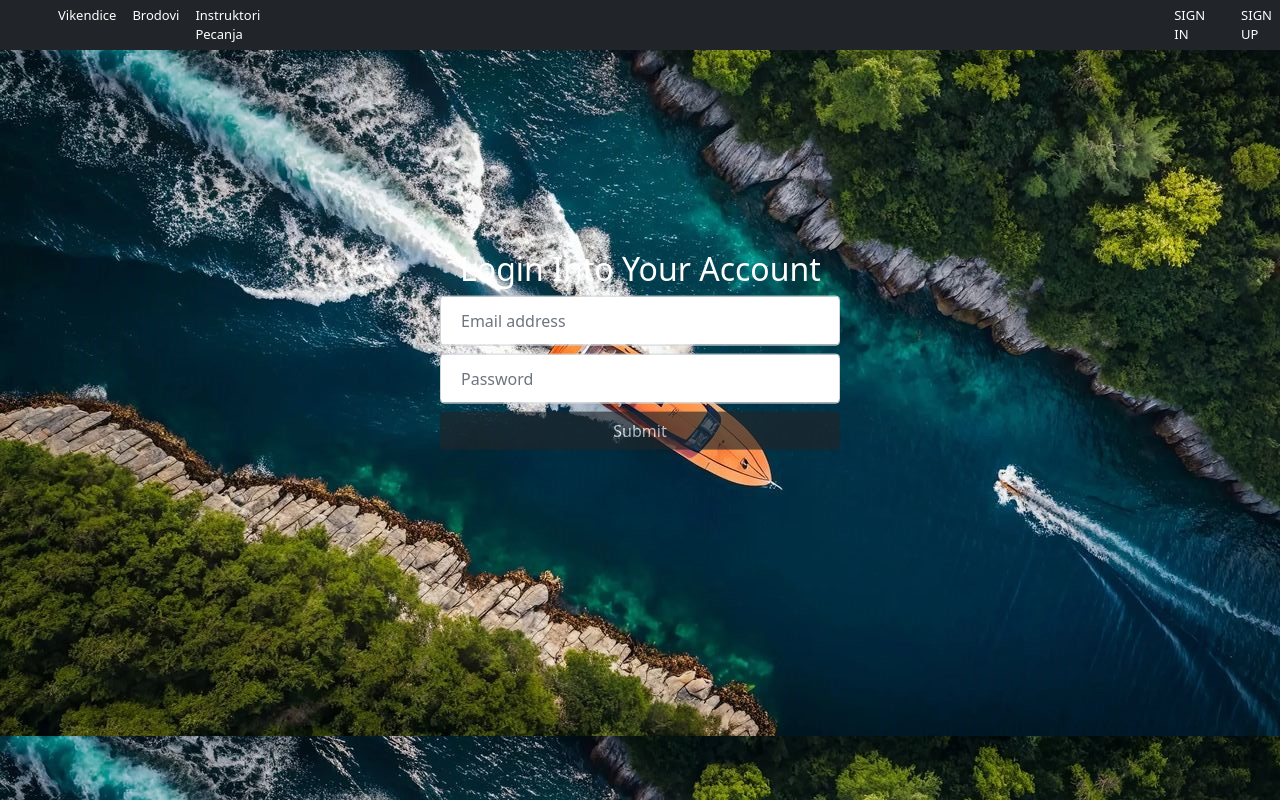
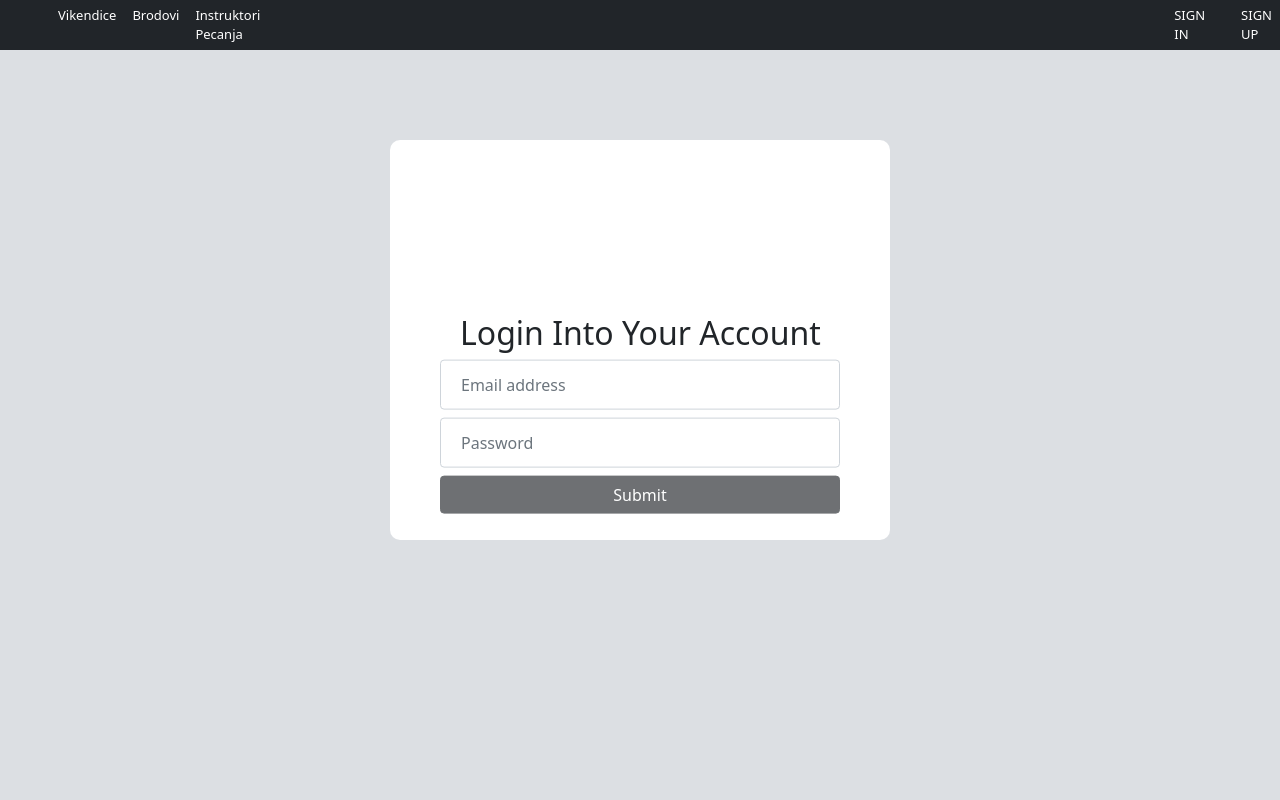
Before and after one commit to sandraTod/MRS_ISA, an Angular app in the folder frontend/: page /loginPage in a window 1280 px wide. Built offline with nearby package versions, Linux system fonts and the light colour scheme.

Commit message:
Update UI: improved leyout and styling

```diff
--- a/frontend/src/app/components/cottages/cottages.component.css
+++ b/frontend/src/app/components/cottages/cottages.component.css
@@ -1,5 +1,16 @@
+.card-container {
+    display: flex;
+    flex-wrap: wrap; /* ide u više redova */
+    gap: 20px; /* razmak između kartica */
+    justify-content: center; /* centriranje */
+    margin-top: 130px;
+  }
+
 .card {
     border: 1px solid #ccc;
-    padding: 10px;
-    width: 200px;
+    padding: 15px;
+    width: 300px;
+    margin: 10px;
+    background-color: #f5f5f5;
+    border-radius: 10px;
   }
--- a/frontend/src/app/components/cottages/cottages.component.html
+++ b/frontend/src/app/components/cottages/cottages.component.html
@@ -1,7 +1,9 @@
-<div class = "card" *ngFor="let cottage of cottageList">
-    <h3>{{cottage.name}}</h3>
-    <p>{{cottage.address}}</p>
-    <p>{{cottage.description}}</p>
-    <p>{{cottage.avgGrade}}</p>
+<div class="card-container">
+    <div class = "card" *ngFor="let cottage of cottageList">
+        <h3>{{cottage.name}}</h3>
+        <p>{{cottage.address}}</p>
+        <p>{{cottage.description}}</p>
+        <p>Ocena: {{cottage.avgGrade}}</p>
 
+    </div>
 </div>
--- a/frontend/src/app/components/login/login.component.css
+++ b/frontend/src/app/components/login/login.component.css
@@ -1,8 +1,16 @@
+.form-container {
+    background-color: white;
+    padding: 20px;
+    border-radius: 10px;
+    width: 500px;
+    height: 400px;
+    margin: 90px auto;
+}
 .login-form-container{
 
     position: absolute;
     left: 50%;
-    top: 50%;
+    top: 58%;
     transform: translate(-50%,-100%);
 
 }
@@ -12,6 +20,7 @@
     padding: 12px 20px;
     margin: 8px 0;
     box-sizing: border-box;
+
 
 }
 
@@ -23,7 +32,7 @@
 h1{
     font-size:xx-large;
     margin-left: 20px;
-    color: white;
+
 
 }
 .error {
--- a/frontend/src/app/components/login/login.component.html
+++ b/frontend/src/app/components/login/login.component.html
@@ -1,3 +1,4 @@
+<div class="form-container"></div>
 	<div class="login-form-container" id="login-form" style="margin-top: 50px;" >
 		<div class="login-form-content">
 			<div class="login-form-header form-group">
--- a/frontend/src/index.html
+++ b/frontend/src/index.html
@@ -13,7 +13,7 @@
 
 </head>
 
-<body style="background-image:url('assets/nature1.jpg'); ">
+<body style="background-color:#dcdfe3; ">
   <app-root></app-root>
 </body>
 </html>
```
Lines whose indentation alone changed are shown as unchanged.
